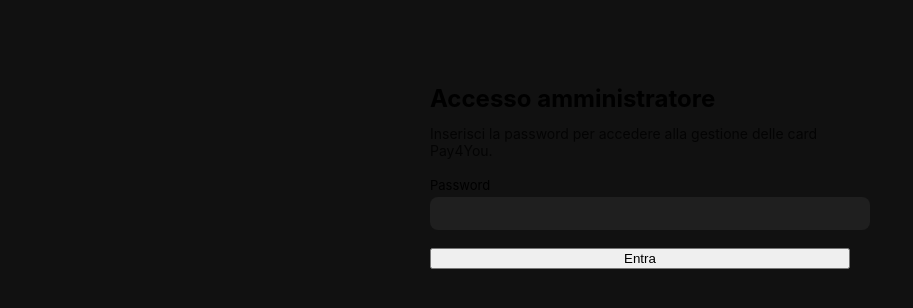
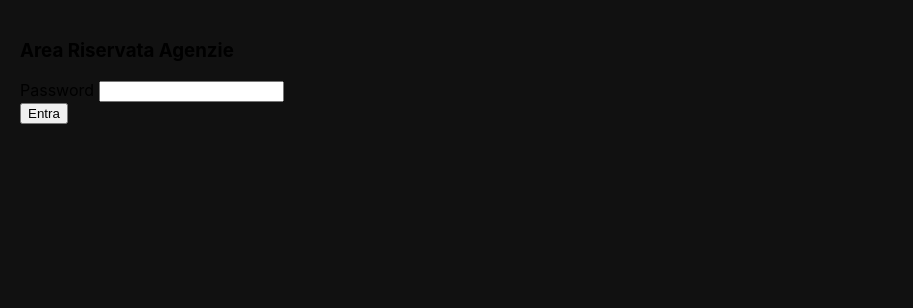
Before and after one commit to gidl59/pay4you-cards-luxury4, a Flask app: page / in a window 1280 px wide. Shown: the top 308 px of the page, without its empty margins (0-913 px from the left). Run offline with Flask 3, Linux system fonts and the light colour scheme.

Commit message:
Update login.html

```diff
--- a/templates/login.html
+++ b/templates/login.html
@@ -1,35 +1,22 @@
-
 {% extends "base.html" %}
 
-{% block title %}Login amministratore{% endblock %}
+{% block content %}
+<h3 class="text-center mb-4">Area Riservata Agenzie</h3>
 
-{% block content %}
-<div class="card glass" style="max-width:420px;margin:40px auto;padding:24px 20px;">
-  <h2 style="margin-top:0;margin-bottom:12px;">Accesso amministratore</h2>
-  <p style="margin-top:0;margin-bottom:18px;font-size:14px;opacity:0.8;">
-    Inserisci la password per accedere alla gestione delle card Pay4You.
-  </p>
+<form method="post" action="{{ url_for('login') }}">
+  <div class="mb-3">
+    <label class="form-label">Password</label>
+    <input type="password" class="form-control" name="password" required>
+  </div>
 
   {% if error %}
-    <div style="background:rgba(255,0,0,0.08);border:1px solid rgba(255,0,0,0.4);
-                color:#ffdddd;padding:8px 10px;border-radius:8px;margin-bottom:12px;
-                font-size:13px;">
-      {{ error }}
-    </div>
+  <div class="alert alert-danger py-2">{{ error }}</div>
   {% endif %}
 
-  <form method="post">
-    <label for="password" style="font-size:13px;display:block;margin-bottom:4px;">
-      Password
-    </label>
-    <input id="password" name="password" type="password"
-           style="width:100%;padding:9px 10px;border-radius:8px;border:none;
-                  margin-bottom:14px;background:rgba(255,255,255,0.06);
-                  color:#fff;">
-
-    <button type="submit" class="btn primary" style="width:100%;margin-top:4px;">
+  <div class="d-grid">
+    <button type="submit" class="btn btn-warning fw-bold">
       Entra
     </button>
-  </form>
-</div>
+  </div>
+</form>
 {% endblock %}
```
